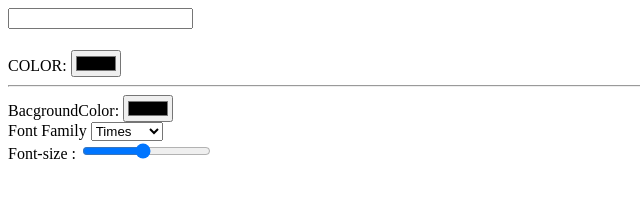
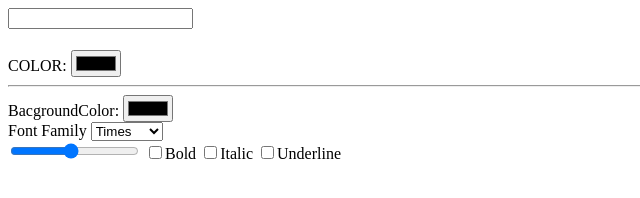
Before and after one commit to IOrozakunov23/16.02.22, a plain HTML site: page index.html in a window 1280 px wide. Shown: the whole page, without its empty margins (0-640 px from the left). Drawn offline with Linux system fonts and the light colour scheme.

Commit message:
added 2 files

```diff
--- a/index.html
+++ b/index.html
@@ -27,7 +27,6 @@
     </div>
 
     <label>
-      Font-size :
       <input
         type="range"
         value="32"
@@ -37,7 +36,12 @@
         id="font-size"
       />
     </label>
+    <label>
+      <input type="checkbox" id="font-weight">Bold
+      <input type="checkbox" id="font-family">Italic
+      <input type="checkbox" id="font-decoration">Underline
+    </label>
 
-    <script src="./18.02.22.js"></script>
+    <script src="./script.js"></script>
   </body>
 </html>
```
Also changed, not shown: script.js (line endings or trailing spaces).
